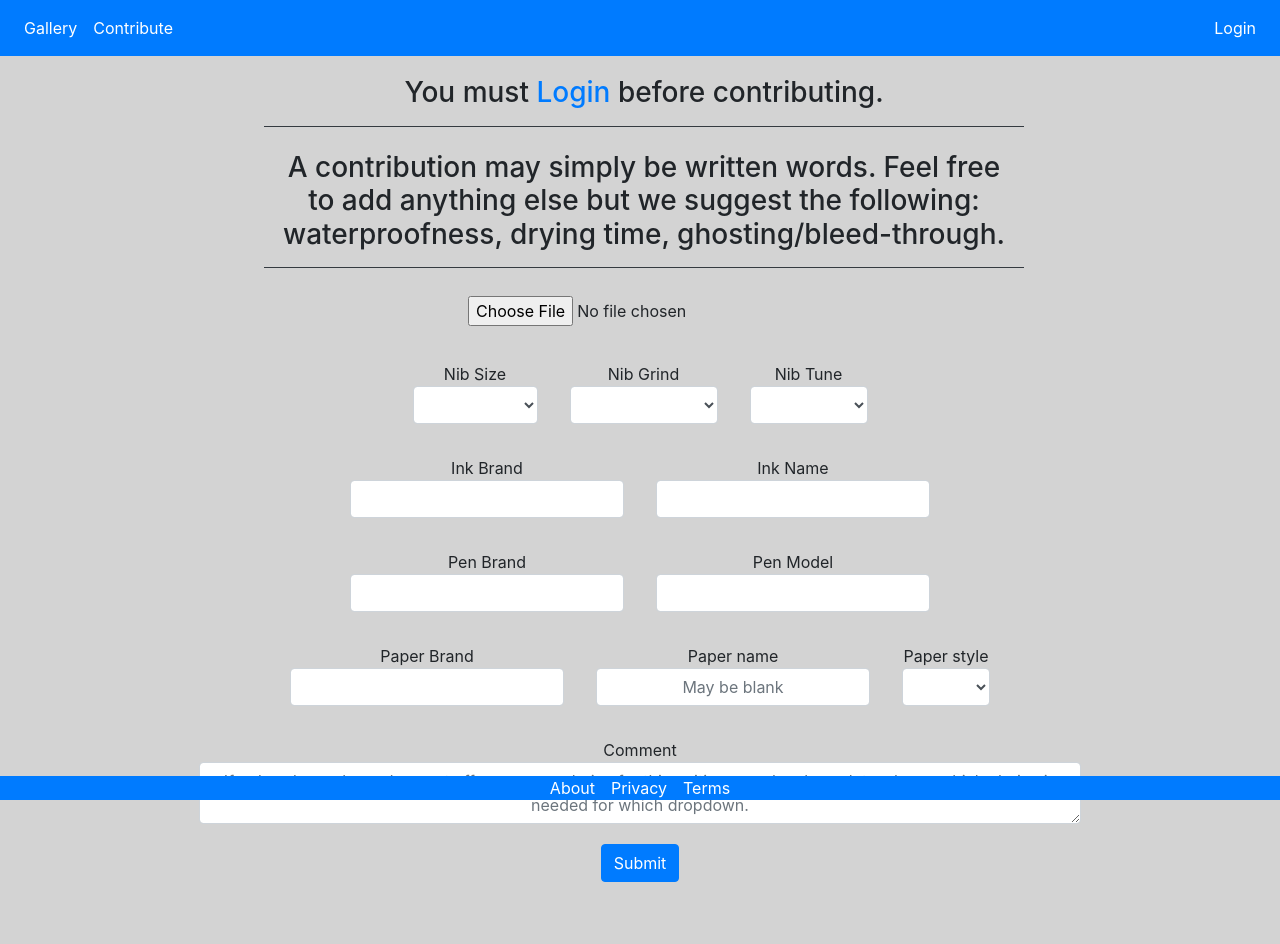
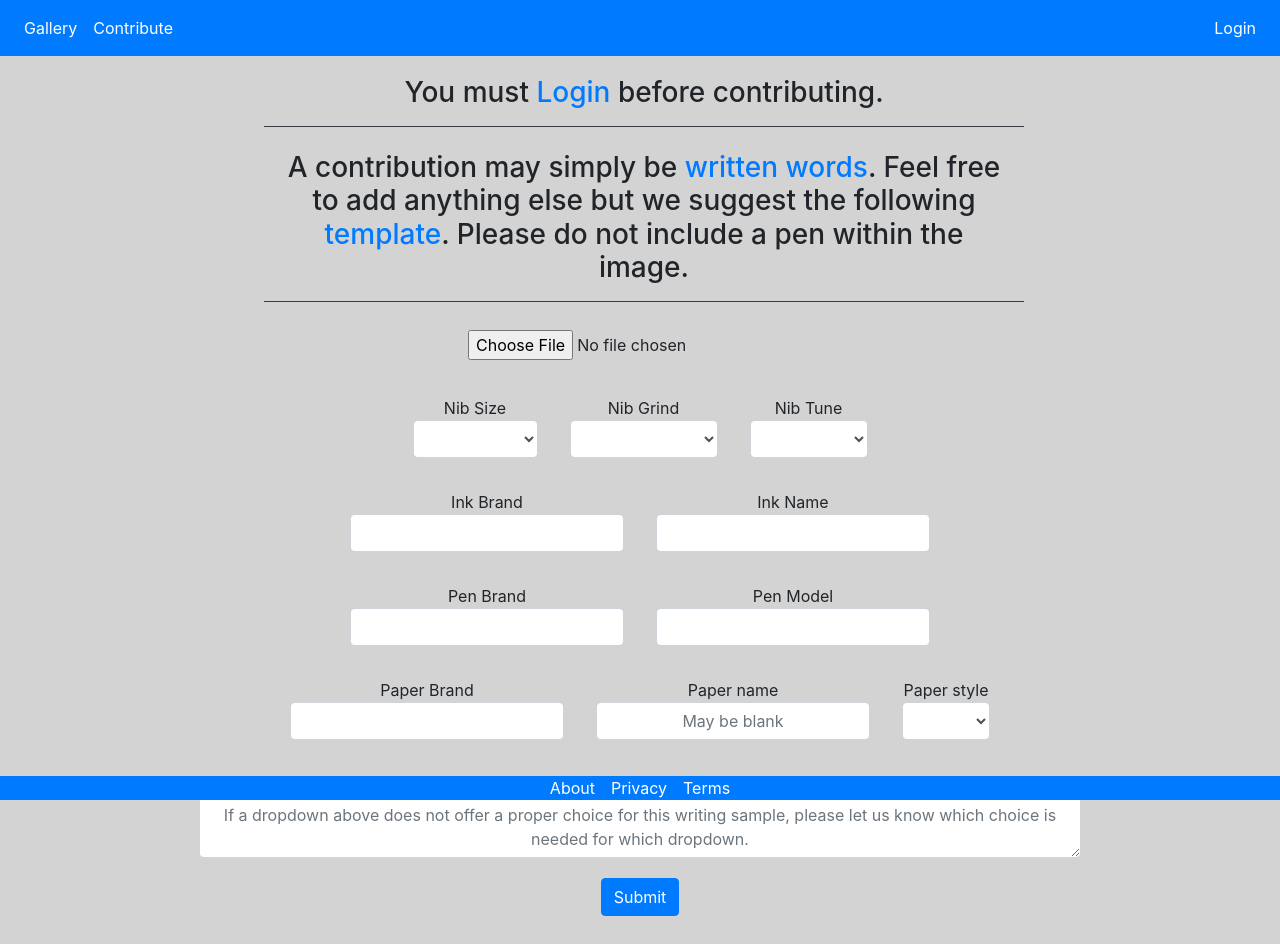
Before and after one commit to DomPSU/fpinks, a React (Create React App) app: page /contribute in a window 1280 px wide. Before the commit the page ends 910 px from the top, so only its background shows below. Built offline with nearby package versions, Linux system fonts and the light colour scheme.

Commit message:
add writing samples to contribute page.

```diff
--- a/src/components/login/Contribute.jsx
+++ b/src/components/login/Contribute.jsx
@@ -235,9 +235,11 @@ class Contribute extends Component {
           )}
           <div className="col-lg-2" />
           <h3 className="col-lg-8 pb-3 pt-3 border-bottom border-dark m-1">
-            A contribution may simply be written words. Feel free to add
-            anything else but we suggest the following: waterproofness, drying
-            time, ghosting/bleed-through.
+            A contribution may simply be{' '}
+            <a href="/word_example.jpg">written words</a>. Feel free to add
+            anything else but we suggest the following{' '}
+            <a href="/extra_example.jpg">template</a>. Please do not include a
+            pen within the image.
           </h3>
           <div className="col-lg-2" />
         </div>
```
Also changed, not shown: public/extra_example.jpg (added), public/word_example.jpg (added).
